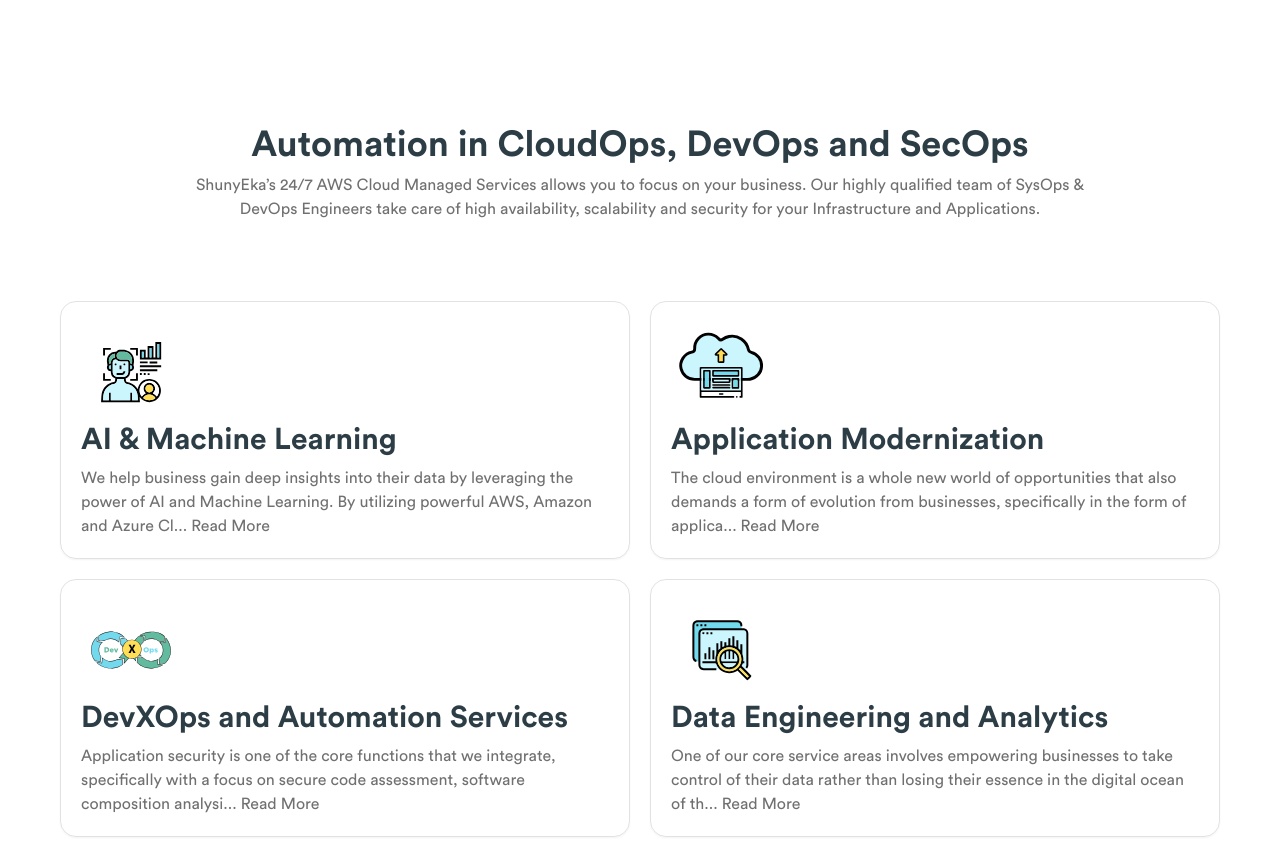
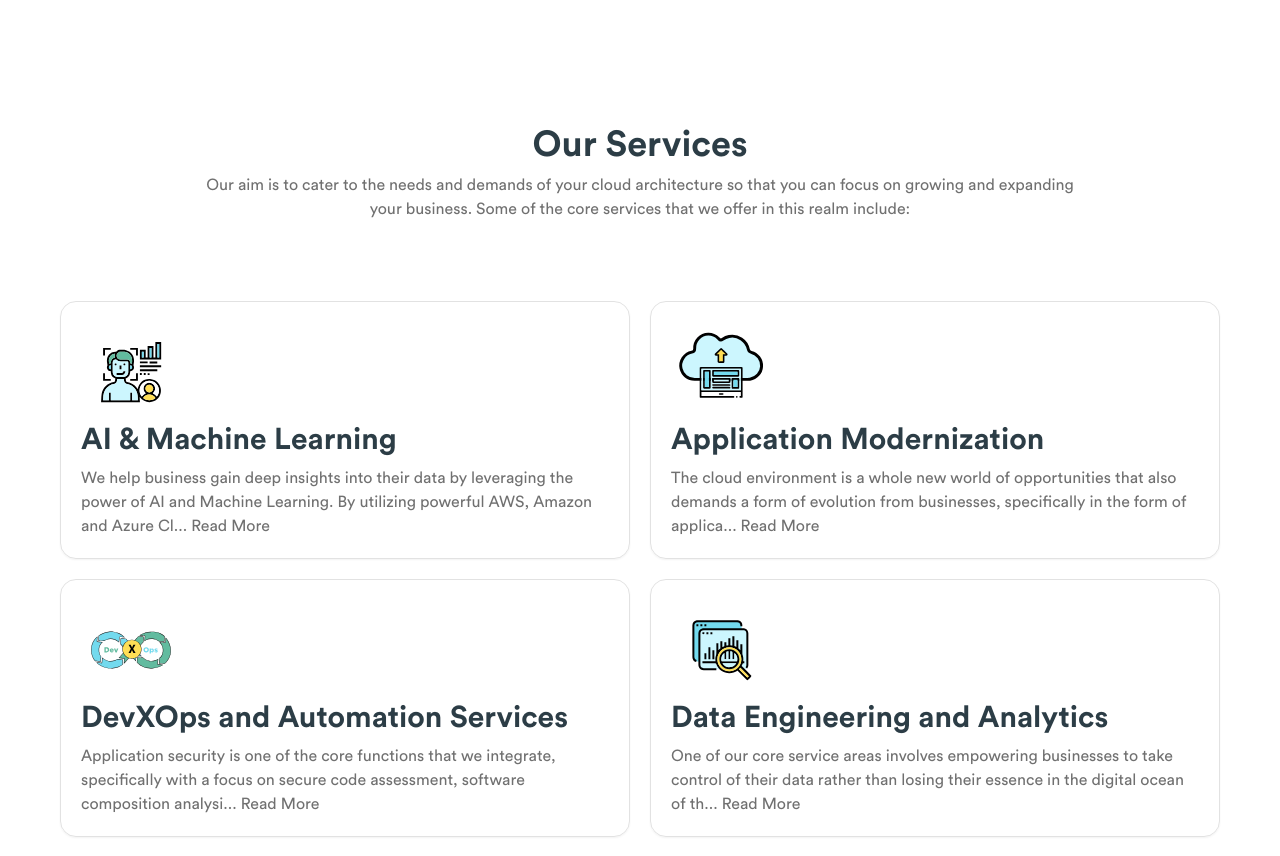
Before and after one commit to devvsakib/shunyekav2, a React (Vite) app: page / in a window 1280 px wide. Shown: the part 1360-2216 px from the top of the page. Built offline with nearby package versions, Linux system fonts and the light colour scheme.

Commit message:
service sec heading subheading changes

```diff
--- a/src/pages/Home.jsx
+++ b/src/pages/Home.jsx
@@ -80,7 +80,7 @@
                 <FeatureSection list={list} button={true} />
                 {/* our services */}
                 <div className="my-[10rem]">
-                    <HeadingSubheading heading={"Automation in CloudOps, DevOps and SecOps"} subheading={"ShunyEka’s 24/7 AWS Cloud Managed Services allows you to focus on your business. Our highly qualified team of SysOps & DevOps Engineers take care of high availability, scalability and security for your Infrastructure and Applications."} />
+                    <HeadingSubheading heading={"Our Services"} subheading={"Our aim is to cater to the needs and demands of your cloud architecture so that you can focus on growing and expanding your business. Some of the core services that we offer in this realm include:"} />
                     {/* services */}
                     <div className="grid md:grid-cols-2 gap-5 mt-12">
                         {
```
